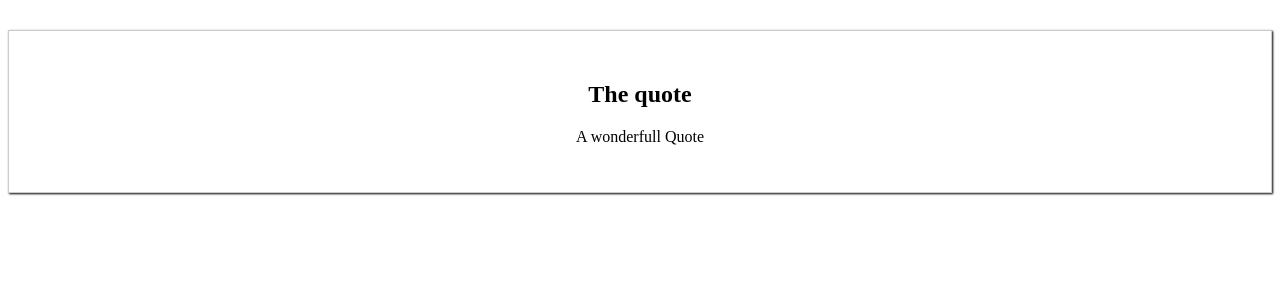
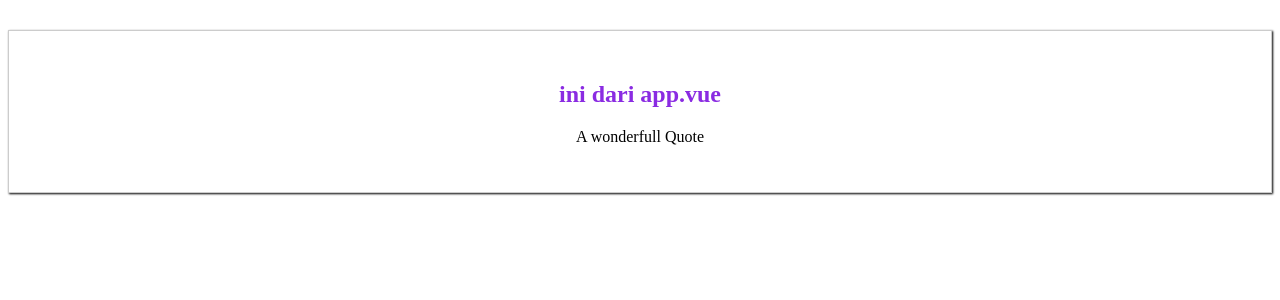
Before and after one commit to saifudinzezy/vue-slot, a Vue app: page / in a window 1280 px wide. Shown: the top 300 px of the page. Built offline with nearby package versions, Linux system fonts and the light colour scheme.

Commit message:
style in child, set value in app.vue

```diff
--- a/src/App.vue
+++ b/src/App.vue
@@ -3,7 +3,8 @@
     <div class="row">
       <div class="col-xs-12">
         <app-quote>
-          <h2>The quote</h2>
+          <!-- //kirim ke anak untuk di render. -->
+          <h2>{{quoteTitle}}</h2>
           <p>A wonderfull Quote</p>
         </app-quote>
       </div>
@@ -15,6 +16,11 @@
 import Quote from "./components/Quote.vue";
 
 export default {
+  data() {
+    return {
+      quoteTitle: "ini dari app.vue"
+    };
+  },
   components: {
     appQuote: Quote
   }
--- a/src/components/Quote.vue
+++ b/src/components/Quote.vue
@@ -16,4 +16,7 @@ div {
   margin: 30px auto;
   text-align: center;
 }
+h2 {
+  color: blueviolet;
+}
 </style>
```
